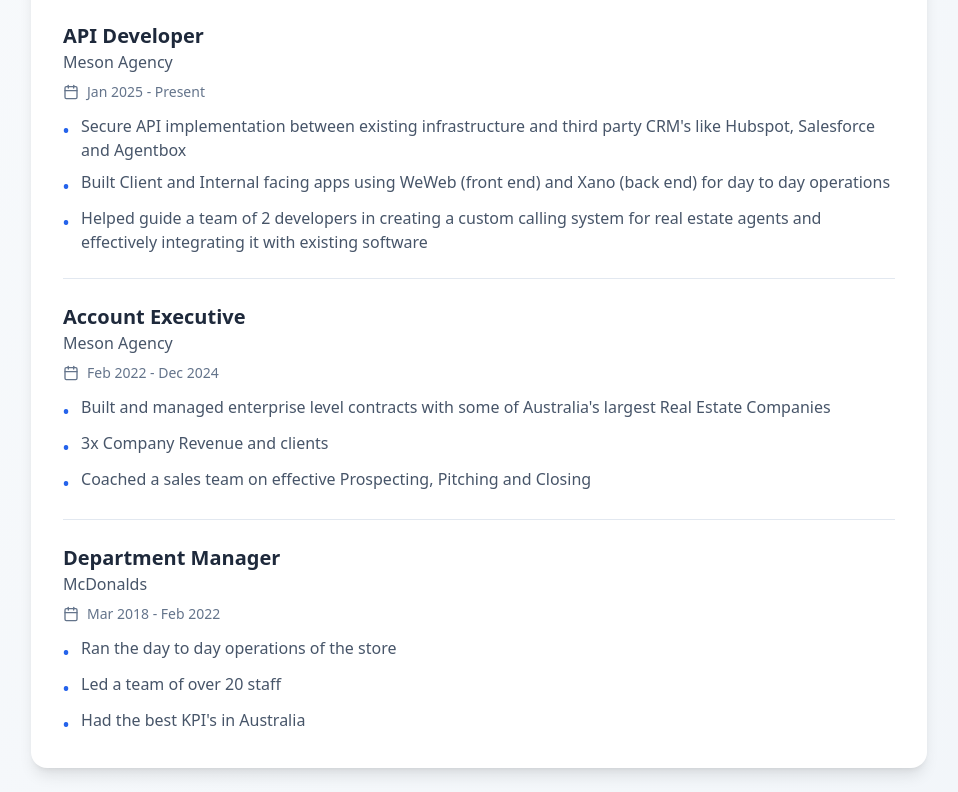
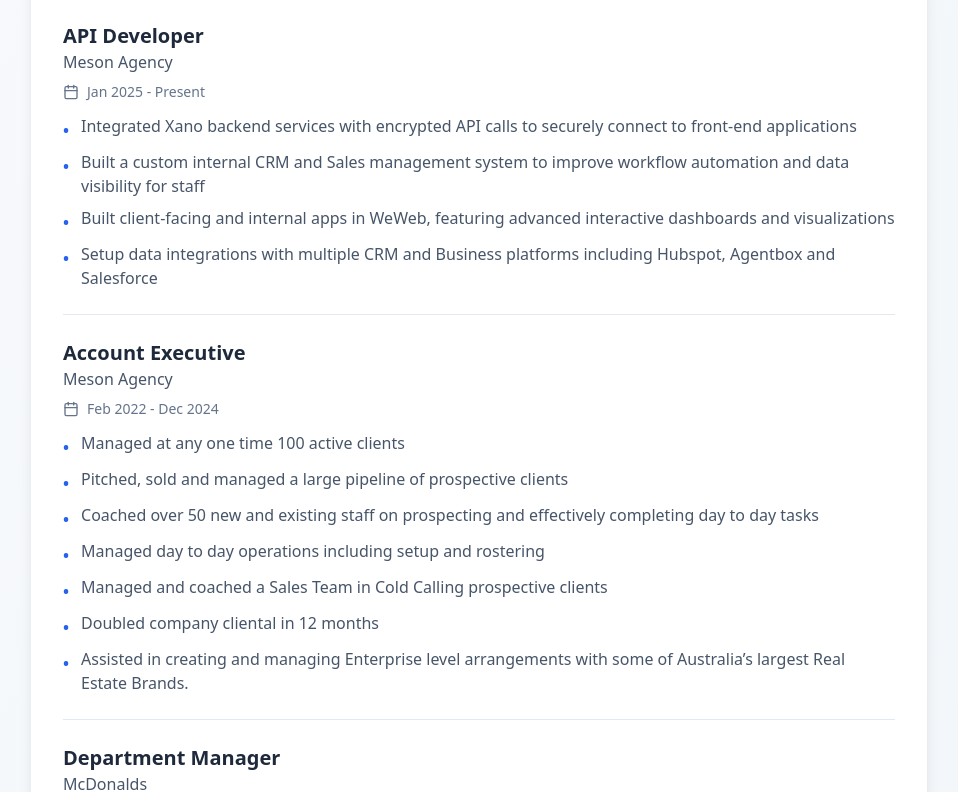
Before and after one commit to Strongsoon/strongsoonpersonal, a React (Vite) app: page / in a window 1280 px wide. Shown: the part 494-1286 px from the top of the page, without its empty margins (161-1119 px from the left). Built offline with nearby package versions, Linux system fonts and the light colour scheme.

Commit message:
new descriptions

```diff
--- a/src/pages/Home.tsx
+++ b/src/pages/Home.tsx
@@ -14,9 +14,10 @@
       position: "API Developer",
       dateRange: "Jan 2025 - Present",
       responsibilities: [
-        "Secure API implementation between existing infrastructure and third party CRM's like Hubspot, Salesforce and Agentbox",
-        "Built Client and Internal facing apps using WeWeb (front end) and Xano (back end) for day to day operations",
-        "Helped guide a team of 2 developers in creating a custom calling system for real estate agents and effectively integrating it with existing software",
+        "Integrated Xano backend services with encrypted API calls to securely connect to front-end applications",
+        "Built a custom internal CRM and Sales management system to improve workflow automation and data visibility for staff",
+        "Built client-facing and internal apps in WeWeb, featuring advanced interactive dashboards and visualizations",
+        "Setup data integrations with multiple CRM and Business platforms including Hubspot, Agentbox and Salesforce",
       ],
     },
     {
@@ -24,9 +25,13 @@
       position: "Account Executive",
       dateRange: "Feb 2022 - Dec 2024",
       responsibilities: [
-        "Built and managed enterprise level contracts with some of Australia's largest Real Estate Companies",
-        "3x Company Revenue and clients",
-        "Coached a sales team on effective Prospecting, Pitching and Closing",
+        "Managed at any one time 100 active clients",
+        "Pitched, sold and managed a large pipeline of prospective clients",
+        "Coached over 50 new and existing staff on prospecting and effectively completing day to day tasks",
+        "Managed day to day operations including setup and rostering",
+        "Managed and coached a Sales Team in Cold Calling prospective clients",
+        "Doubled company cliental in 12 months",
+        "Assisted in creating and managing Enterprise level arrangements with some of Australia’s largest Real Estate Brands.",
       ],
     },
     {
@@ -34,9 +39,11 @@
       position: "Department Manager",
       dateRange: "Mar 2018 - Feb 2022",
       responsibilities: [
-        "Ran the day to day operations of the store",
-        "Led a team of over 20 staff",
-        "Had the best KPI's in Australia",
+        "Supervised the day to day running of the store.",
+        "Supervised my team of 15 - 30 crew and assisted them in achieving set goals and targets.",
+        "Ran different departments including Stock, Rostering, Hiring and Training",
+        "Used time management and prioritisation skills to balance competing tasks",
+        "Was Employee of the year twice",
       ],
     },
   ];
```
